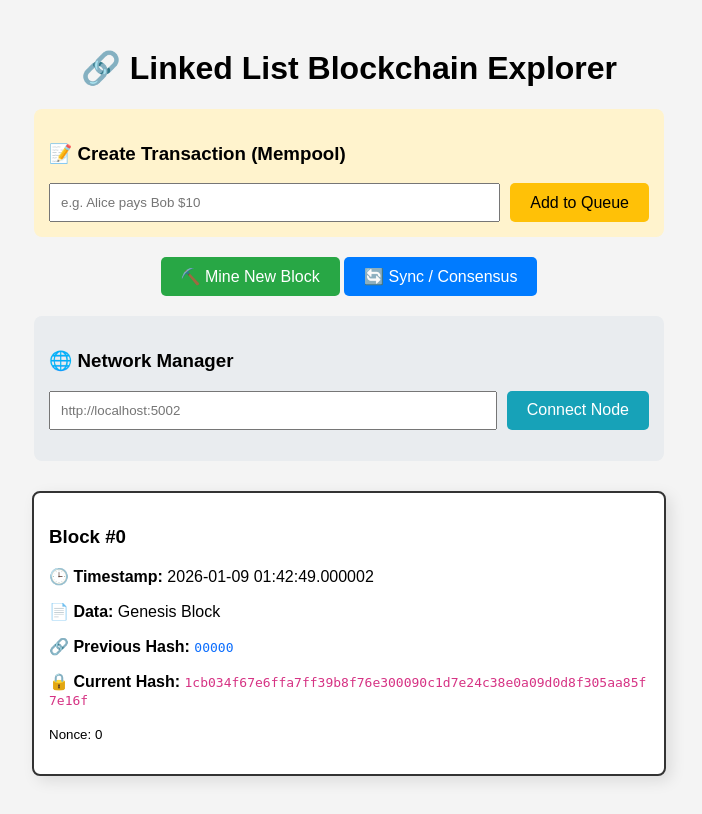
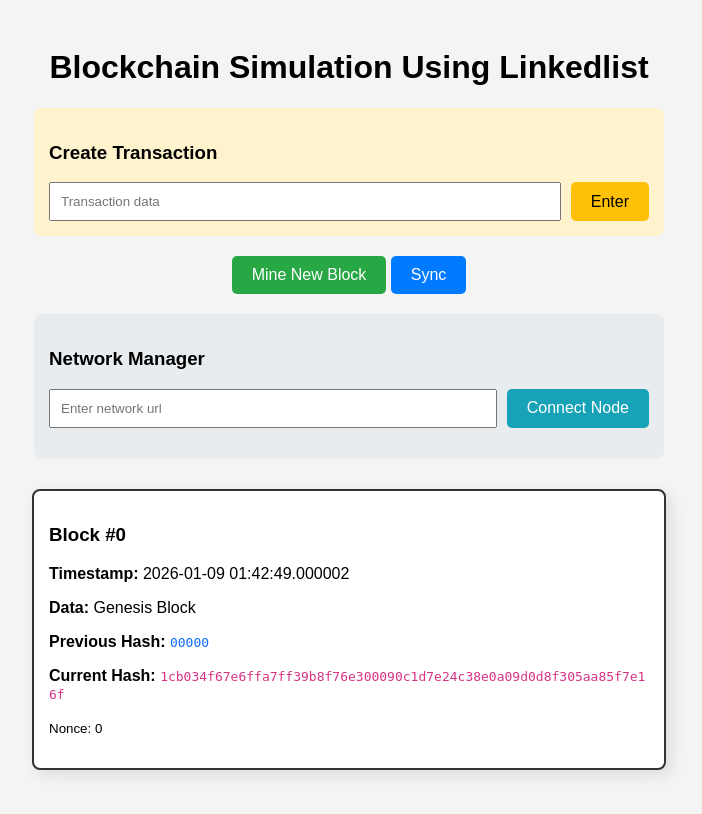
Before and after one commit to YatagamaHirusha/Blockchain-Simulation-Using-Linked-List, a Flask app: page / in a window 1280 px wide. Shown: the whole page, without its empty margins (291-993 px from the left). After the commit the page ends 775 px from the top, so only its background shows below. Run offline with Flask 3, Linux system fonts and the light colour scheme.

Commit message:
Commented - Done!

```diff
--- a/Block.py
+++ b/Block.py
@@ -24,10 +24,9 @@ class Block:
         return hash.hexdigest()
 
     def mine_block(self, difficulty):
-        # The Target: A hash starting with 'difficulty' number of zeros (e.g., "0000")
+        # This is our target - A hash starting with 'difficulty' number of zeros ("0000")
         target = "0" * difficulty
 
-        # Keep changing the nonce until we get lucky
         while self.hash[:difficulty] != target:
             self.nonce += 1
             self.hash = self.calculate_hash()
--- a/Server.py
+++ b/Server.py
@@ -5,20 +5,20 @@ from flask import Flask, jsonify, request
 from Block import Block
 from uuid import uuid4
 
-from flask import Flask, jsonify, request, render_template # <--- Add render_template
+from flask import Flask, jsonify, request, render_template
 
 from Blockchain import Blockchain
 
-# Instantiate our node
+# Instantiate node
 app = Flask(__name__)
-node_identifier = str(uuid4()).replace('-', '')
-# Instantiate the blockchain
+#
+# node_identifier = str(uuid4()).replace('-', '')
+
 blockchain = Blockchain()
 
 # Get the full chain
 @app.route('/chain', methods=['GET'])
 def full_chain():
-    # Convert Block objects to JSON
     chain_data = []
     for block in blockchain.chain:
         chain_data.append({
@@ -40,38 +40,16 @@ def full_chain():
 @app.route('/transactions/new', methods=['POST'])
 def new_transaction():
     values = request.get_json()
-
-    # Check if data exists
     if not values or 'data' not in values:
         return 'Missing values', 400
 
-    # Add to the Blockchain's Mempool (Queue)
+    # add to the blockchain's mempool - Queue
     index = blockchain.add_transactions(values['data'])
 
     response = {'message': f'Transaction will be added to Block {index}'}
     return jsonify(response), 201
 
-# --- API ROUTE 2: MINE A NEW BLOCK ---
-# @app.route('/mine', methods=['GET'])
-# def mine():
-#     # Since we don't have transactions, we just use a simple string as data.
-#     # We include 'node_identifier' so we can see WHICH node created this block.
-#     data = f"Block Mined by Node {node_identifier}"
-#
-#     # Use your existing function!
-#     blockchain.add_block(data)
-#
-#     # Get the new block to show the user
-#     new_block = blockchain.get_latest_block()
-#
-#     response = {
-#         'message': "New Block Forged",
-#         'index': new_block.index,
-#         'data': new_block.data,
-#         'hash': new_block.hash,
-#         'previous_hash': new_block.previous_hash,
-#     }
-#     return jsonify(response), 200
+
 
 @app.route('/mine', methods=['GET'])
 def mine():
@@ -79,7 +57,7 @@ def mine():
     mined_block = blockchain.mine_pending_transactions()
 
     if not mined_block:
-        return jsonify({'message': "No transactions to mine! Add data first."}), 400
+        return jsonify({'message': "No transactions to mine! "}), 400
 
     response = {
         'message': "New Block Forged",
@@ -97,18 +75,18 @@ def register_nodes():
     nodes = values.get('nodes')
 
     if nodes is None:
-        return "Error: Please supply a valid list of nodes", 400
+        return "Error: please supply a valid list of nodes", 400
 
     for node in nodes:
         blockchain.register_node(node)
 
     response = {
-        'message': 'New nodes have been added',
+        'message': 'New nodes added',
         'total_nodes': list(blockchain.nodes),
     }
     return jsonify(response), 201
 
-# # --- API ROUTE 4: CONSENSUS (SYNC) ---
+# sync
 # @app.route('/nodes/resolve', methods=['GET'])
 # def consensus():
 #     replaced = blockchain.resolve_conflicts()
@@ -129,14 +107,11 @@ def register_nodes():
 def consensus():
     replaced = blockchain.resolve_conflicts()
 
-    # --- FIX START ---
-    # We must convert the Block OBJECTS into simple DICTIONARIES
-    # so Flask can turn them into JSON text.
     serialized_chain = []
     for block in blockchain.chain:
-        # We check if it is an Object (has a __dict__) or already a Dictionary
+        # check whether its already a dictionary or object
         if hasattr(block, '__dict__'):
-             # Manually map the fields you want to show
+             # manually map the fields only we want to show
             serialized_chain.append({
                 'index': block.index,
                 'timestamp': block.timestamp,
@@ -146,10 +121,7 @@ def consensus():
                 'nonce': block.nonce
             })
         else:
-            # If it's already a dictionary (from a sync), just add it
             serialized_chain.append(block)
-    # --- FIX END ---
-
     if replaced:
         response = {
             'message': 'Our chain was replaced',
@@ -157,7 +129,7 @@ def consensus():
         }
     else:
         response = {
-            'message': 'Our chain is authoritative',
+            'message': 'Our chain is latest',
             'chain': serialized_chain
         }
     return jsonify(response), 200
@@ -167,5 +139,4 @@ def index():
     return render_template('index.html')
 
 if __name__ == '__main__':
-    # We run on port 5000
     app.run(host='0.0.0.0', port=5003)
--- a/templates/index.html
+++ b/templates/index.html
@@ -39,23 +39,23 @@
 <body>
 
     <div class="container">
-        <h1>🔗 Linked List Blockchain Explorer</h1>
+        <h1>Blockchain Simulation Using Linkedlist</h1>
 
         <div style="background: #fff3cd; padding: 15px; border-radius: 8px; margin-bottom: 20px; width: 600px;">
-            <h3>📝 Create Transaction (Mempool)</h3>
+            <h3>Create Transaction</h3>
             <div style="display: flex; gap: 10px;">
-                <input type="text" id="txData" placeholder="e.g. Alice pays Bob $10" style="flex: 1; padding: 10px;">
-                <button onclick="submitTransaction()" style="background: #ffc107; color: black;">Add to Queue</button>
+                <input type="text" id="txData" placeholder="Transaction data" style="flex: 1; padding: 10px;">
+                <button onclick="submitTransaction()" style="background: #ffc107; color: black;">Enter</button>
             </div>
         </div>
         <div style="margin-bottom: 20px;">
-            <button onclick="mineBlock()">⛏️ Mine New Block</button>
-            <button onclick="resolveConflicts()" style="background: #007bff;">🔄 Sync / Consensus</button>
+            <button onclick="mineBlock()"> Mine New Block</button>
+            <button onclick="resolveConflicts()" style="background: #007bff;">Sync</button>
         </div>
         <div style="background: #e9ecef; padding: 15px; border-radius: 8px; margin-bottom: 20px; width: 600px;">
-            <h3>🌐 Network Manager</h3>
+            <h3>Network Manager</h3>
             <div style="display: flex; gap: 10px;">
-                <input type="text" id="nodeUrl" placeholder="http://localhost:5002" style="flex: 1; padding: 10px;">
+                <input type="text" id="nodeUrl" placeholder="Enter network url" style="flex: 1; padding: 10px;">
                 <button onclick="connectNode()" style="background: #17a2b8;">Connect Node</button>
             </div>
             <p id="network-status" style="margin-top: 10px; color: green;"></p>
@@ -82,10 +82,10 @@
                 const blockHtml = `
                     <div class="block">
                         <h3>Block #${block.index}</h3>
-                        <p><strong>🕒 Timestamp:</strong> ${block.timestamp}</p>
-                        <p><strong>📄 Data:</strong> ${block.data}</p>
-                        <p><strong>🔗 Previous Hash:</strong> <span class="prev-hash">${block.previous_hash}</span></p>
-                        <p><strong>🔒 Current Hash:</strong> <span class="hash">${block.hash}</span></p>
+                        <p><strong>Timestamp:</strong> ${block.timestamp}</p>
+                        <p><strong>Data:</strong> ${block.data}</p>
+                        <p><strong>Previous Hash:</strong> <span class="prev-hash">${block.previous_hash}</span></p>
+                        <p><strong>Current Hash:</strong> <span class="hash">${block.hash}</span></p>
                         <p><small>Nonce: ${block.nonce || 0}</small></p>
                     </div>
                 `;
```
Also changed, not shown: Blockchain.py (+7 -17 lines).
